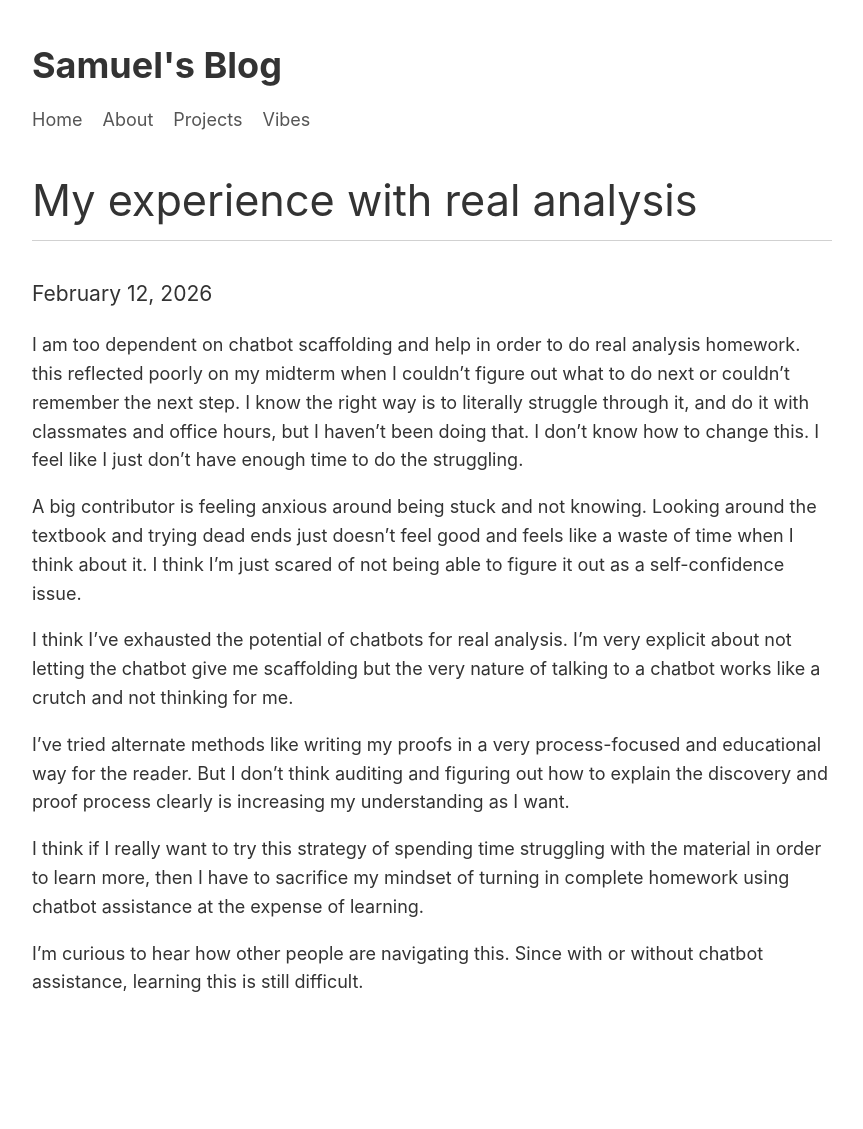
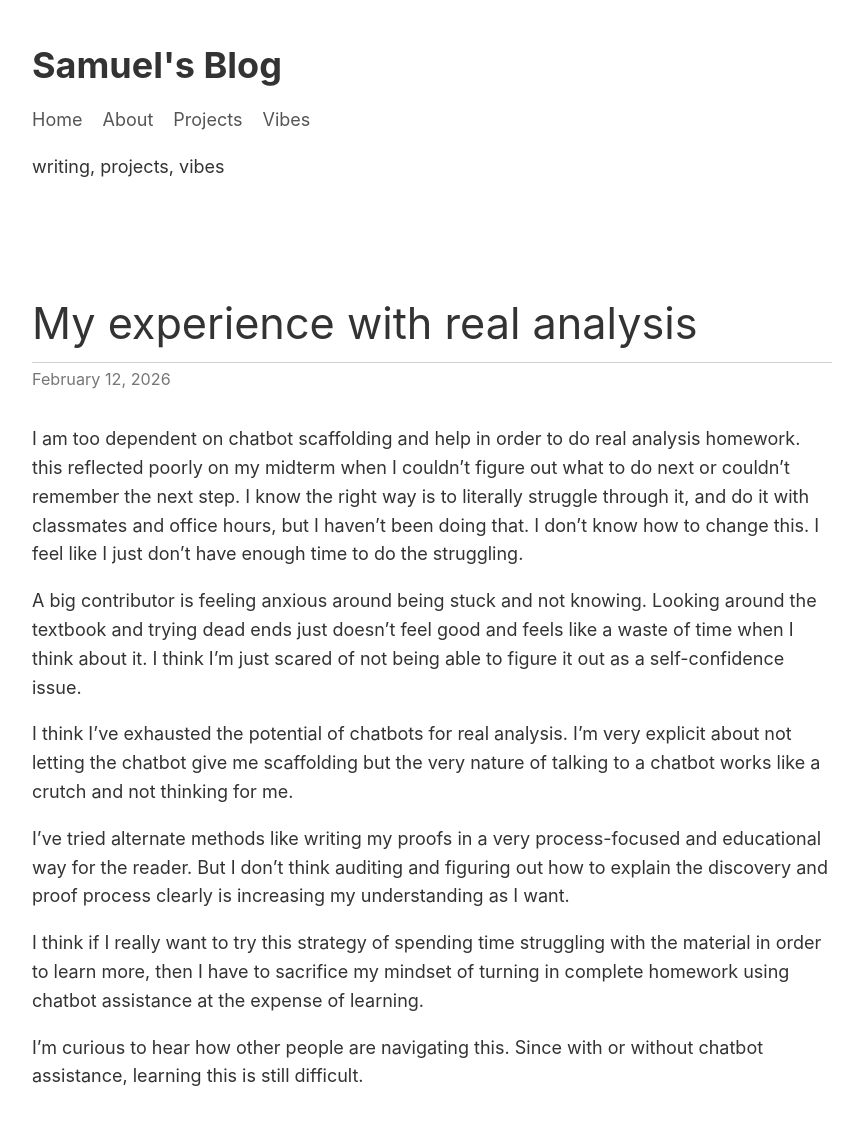
Before and after one commit to sacchen/sacchen.github.io, a Jekyll site: the page built from _posts/2026-02-12-real-analysis-experience.md, in a window 1280 px wide. Shown: the whole page, without its empty margins (208-1071 px from the left). Built offline with Jekyll 4.4.1, drawn with Linux system fonts in a browser that asks for light colours; before the commit the page ends 1035 px from its top, so only the background shows below that.

Commit message:
Fix layout nesting, complete CSS, add site description
- Extract header to _includes/header.html; add _layouts/shell.html as container-free base
- default/wide/vibes all extend shell directly, fixing wide and vibes container nesting
- Complete truncated Tomorrow highlight.js theme in style.css
- Add post and project-list CSS (post-header, post-title, post-author, post-date, post-content, project-list)
- Add site.description to _config.yml so header renders correctly

Co-Authored-By: Claude Sonnet 4.6 <noreply@anthropic.com>

```diff
--- a/_config.yml
+++ b/_config.yml
@@ -1,4 +1,5 @@
 title: Samuel's Blog
+description: writing, projects, vibes
 
 # permalink setting for URL structure
 permalink: /blog/:title/
--- /dev/null
+++ b/_includes/header.html
@@ -0,0 +1,11 @@
+<div class="container">
+  <header class="site-header">
+    <h1><a href="/">{{ site.title }}</a></h1>
+    <nav>
+      {% for item in site.data.navigation %}
+        <a href="{{ item.url }}">{{ item.name }}</a>
+      {% endfor %}
+    </nav>
+    <p>{{ site.description }}</p>
+  </header>
+</div>
--- a/_layouts/default.html
+++ b/_layouts/default.html
@@ -1,25 +1,6 @@
-<!DOCTYPE html>
-<html lang="en">
-<head>
-  <meta charset="UTF-8">
-  <meta name="viewport" content="width=device-width, initial-scale=1.0">
-  <title>{{ page.title }} | {{ site.title }}</title>
-  <link rel="stylesheet" href="{{ "/assets/css/style.css" | relative_url }}">
-</head>
-<body>
-  <div class="container">
-    <header class="site-header">
-      <h1><a href="/">{{ site.title }}</a></h1>
-      <nav>
-        {% for item in site.data.navigation %}
-          <a href="{{ item.url }}">{{ item.name }}</a>
-        {% endfor %}
-      </nav>
-      <p>{{ site.description }}</p>
-    </header>
-    <main>
-      {{ content }}
-    </main>
-  </div>
-</body>
-</html>
+---
+layout: shell
+---
+<div class="container">
+  {{ content }}
+</div>
--- /dev/null
+++ b/_layouts/shell.html
@@ -0,0 +1,15 @@
+<!DOCTYPE html>
+<html lang="en">
+<head>
+  <meta charset="UTF-8">
+  <meta name="viewport" content="width=device-width, initial-scale=1.0">
+  <title>{{ page.title }} | {{ site.title }}</title>
+  <link rel="stylesheet" href="{{ "/assets/css/style.css" | relative_url }}">
+</head>
+<body>
+  {% include header.html %}
+  <main>
+    {{ content }}
+  </main>
+</body>
+</html>
--- a/_layouts/vibes.html
+++ b/_layouts/vibes.html
@@ -1,5 +1,5 @@
 ---
-layout: default
+layout: shell
 ---
 <div id="vibes-canvas"></div>
 
--- a/_layouts/wide.html
+++ b/_layouts/wide.html
@@ -1,5 +1,5 @@
 ---
-layout: default
+layout: shell
 ---
 <div class="container-wide">
   {{ content }}
--- a/assets/css/style.css
+++ b/assets/css/style.css
@@ -213,4 +213,87 @@
 
 .hljs-comment,
 .hljs-quote {
-      color: #8e908
+    color: #8e908c;
+}
+
+.hljs-variable,
+.hljs-template-variable,
+.hljs-tag,
+.hljs-name,
+.hljs-selector-id,
+.hljs-selector-class,
+.hljs-regexp,
+.hljs-deletion {
+    color: #c82829;
+}
+
+.hljs-number,
+.hljs-built_in,
+.hljs-literal,
+.hljs-type,
+.hljs-params,
+.hljs-meta,
+.hljs-link {
+    color: #f5871f;
+}
+
+.hljs-attribute {
+    color: #eab700;
+}
+
+.hljs-string,
+.hljs-symbol,
+.hljs-bullet,
+.hljs-addition {
+    color: #718c00;
+}
+
+.hljs-title,
+.hljs-section {
+    color: #4271ae;
+}
+
+.hljs-keyword,
+.hljs-selector-tag {
+    color: #8959a8;
+}
+
+.hljs-emphasis {
+    font-style: italic;
+}
+
+.hljs-strong {
+    font-weight: bold;
+}
+
+/* --- Post styles --- */
+.post-header {
+    margin-bottom: 2rem;
+}
+
+.post-title {
+    margin-bottom: 0.25rem;
+}
+
+.post-author,
+.post-date {
+    font-size: 0.9em;
+    color: #777;
+    font-weight: normal;
+    margin: 0.1rem 0;
+}
+
+.post-content {
+    margin-top: 2rem;
+}
+
+/* --- Project list --- */
+.project-list {
+    list-style: none;
+    padding: 0;
+    margin: 0;
+}
+
+.project-list li {
+    padding: 0.3rem 0;
+}
```
Lines whose indentation alone changed are shown as unchanged.
